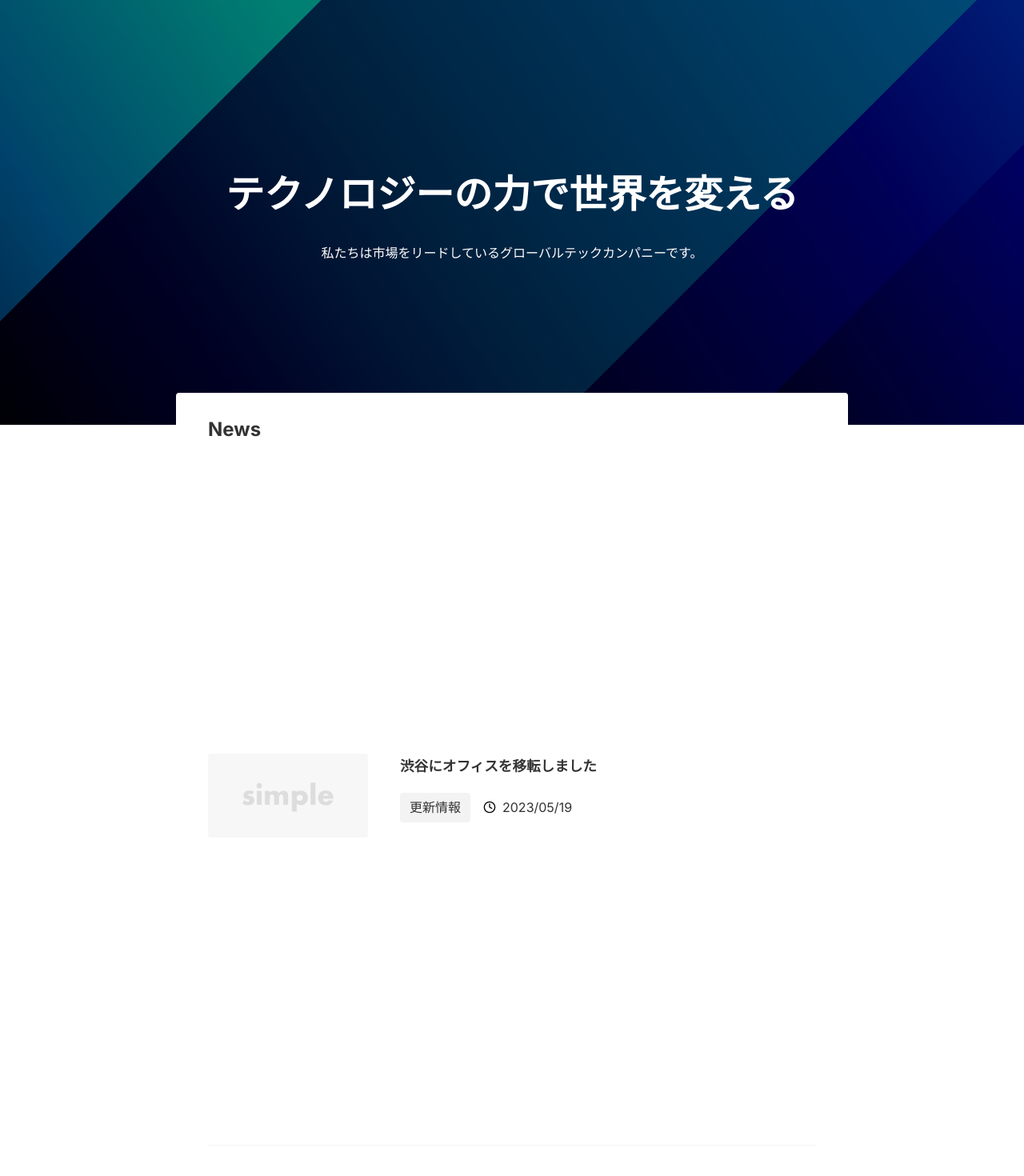
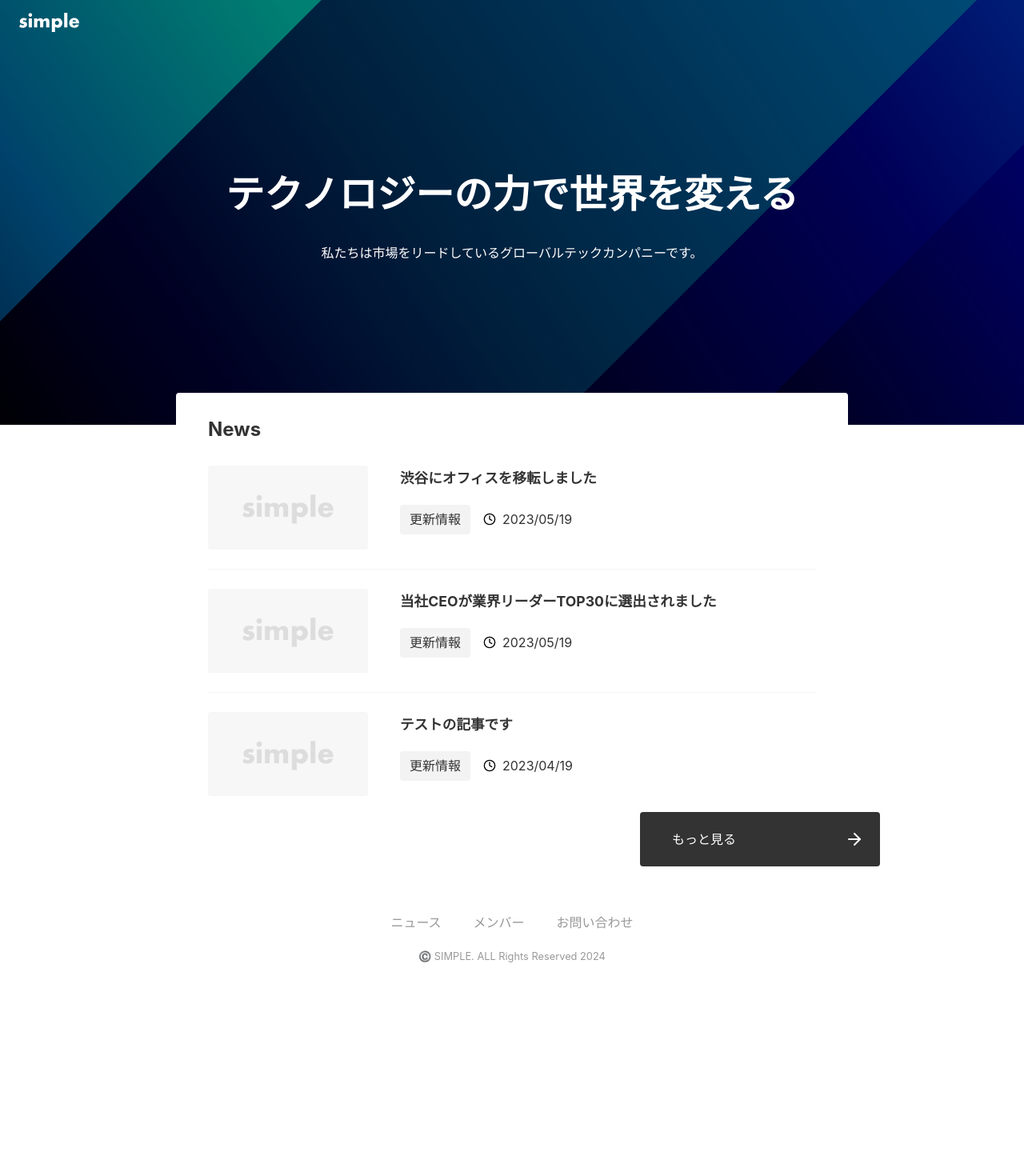
Before and after one commit to Yota0525/my-next-project, a Next.js app: page / in a window 1280 px wide. Shown: the top 1470 px of the page at 80% size. After the commit the page ends 1223 px from the top, so only its background shows below. Built offline with nearby package versions, Linux system fonts and the light colour scheme.

Commit message:
3章まで完了

```diff
--- /dev/null
+++ b/app/_components/Footer/index.module.css
@@ -0,0 +1,30 @@
+.footer {
+    padding: 16px 24px;
+    text-align: center;
+    color: var(--color-text-sub);
+    font-size: 0.8rem;
+    margin-top: 80px;
+}
+
+.nav {
+    margin-bottom: 16px;
+}
+
+.items {
+    display: flex;
+    justify-content: center;
+    gap: 40px;
+    font-size: 1rem;
+    white-space: nowrap;
+}
+
+@media (max-width: 640px) {
+    .items {
+        flex-wrap: wrap;
+        gap: 8px 0;
+    }
+
+.item {
+        width: 50%;
+    }
+}
--- /dev/null
+++ b/app/_components/Footer/index.tsx
@@ -0,0 +1,22 @@
+import styles from "./index.module.css";
+
+export default function Footer() {
+    return (
+        <footer className={styles.footer}>
+            <nav className={styles.nav}>
+                <ul className={styles.items}>
+                    <li className={styles.item}>
+                        <a href="/news">ニュース</a>
+                    </li>
+                    <li className={styles.item}>
+                        <a href="/members">メンバー</a>
+                    </li>
+                    <li>
+                        <a href="/contact">お問い合わせ</a>
+                    </li>
+                </ul>
+            </nav>
+            <p className={styles.cr}>©️ SIMPLE. ALL Rights Reserved 2024</p>
+        </footer>
+    );
+}
--- /dev/null
+++ b/app/_components/Header/index.module.css
@@ -0,0 +1,24 @@
+.header {
+    position: absolute;
+    padding: 16px 24px 8px;
+    z-index: 1000;
+    display: flex;
+    align-items: center;
+    justify-content: space-between;
+    width: 100%;
+}
+
+.logoLink {
+    display: flex;
+}
+
+.logo {
+    height: 24px;
+    width: auto;
+}
+
+@media (max-width:640px) {
+    .header {
+        padding: 24px 16px 8px;
+    }
+}
--- /dev/null
+++ b/app/_components/Header/index.tsx
@@ -0,0 +1,19 @@
+import Image from "next/image";
+import styles from "./index.module.css";
+
+export default function Header() {
+    return (
+        <header className={styles.header}>
+            <a href="/" className={styles.logoLink}>
+                <Image
+                    src="/logo.svg"
+                    alt="SIMPLE"
+                    className={styles.logo}
+                    width={348}
+                    height={113}
+                    priority
+                />
+            </a>
+        </header>
+    );
+}
--- a/app/_components/NewsList/index.module.css
+++ b/app/_components/NewsList/index.module.css
@@ -10,7 +10,7 @@
     display: flex;
     align-items: flex-start;
     gap: 40px;
-    padding: 24rem 0;
+    padding: 24px 0;
 }
 
 .image{
--- a/app/layout.tsx
+++ b/app/layout.tsx
@@ -1,13 +1,6 @@
-import type { Metadata } from "next";
-import { Inter } from "next/font/google";
 import "./globals.css";
-
-const inter = Inter({ subsets: ["latin"] });
-
-export const metadata: Metadata = {
-  title: "Create Next App",
-  description: "Generated by create next app",
-};
+import Header from "./_components/Header";
+import Footer from "./_components/Footer"
 
 export default function RootLayout({
   children,
@@ -15,8 +8,12 @@
   children: React.ReactNode;
 }>) {
   return (
-    <html lang="en">
-      <body className={inter.className}>{children}</body>
+    <html lang="ja">
+      <body>
+        <Header />
+        {children}
+        <Footer />
+      </body>
     </html>
   );
 }
```
